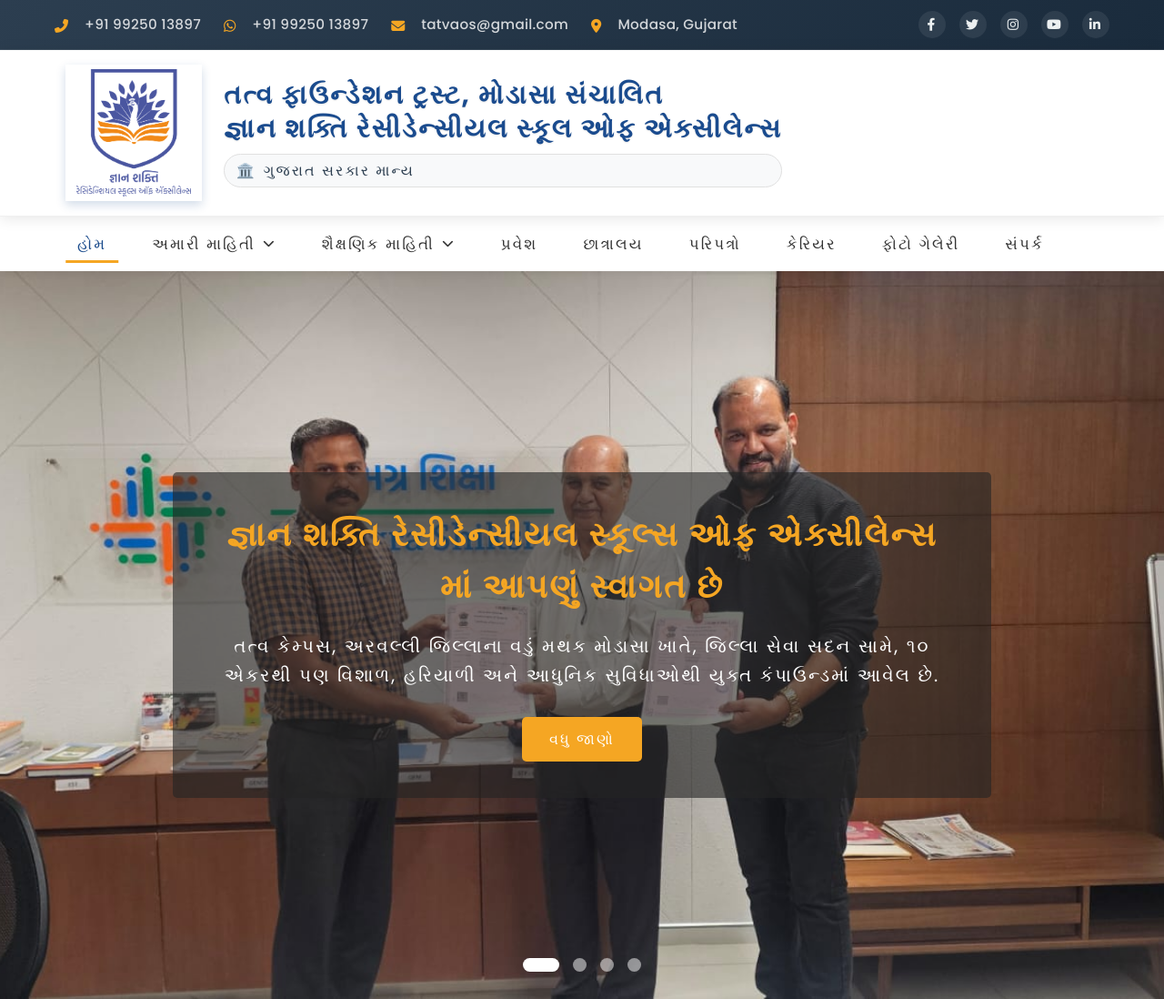
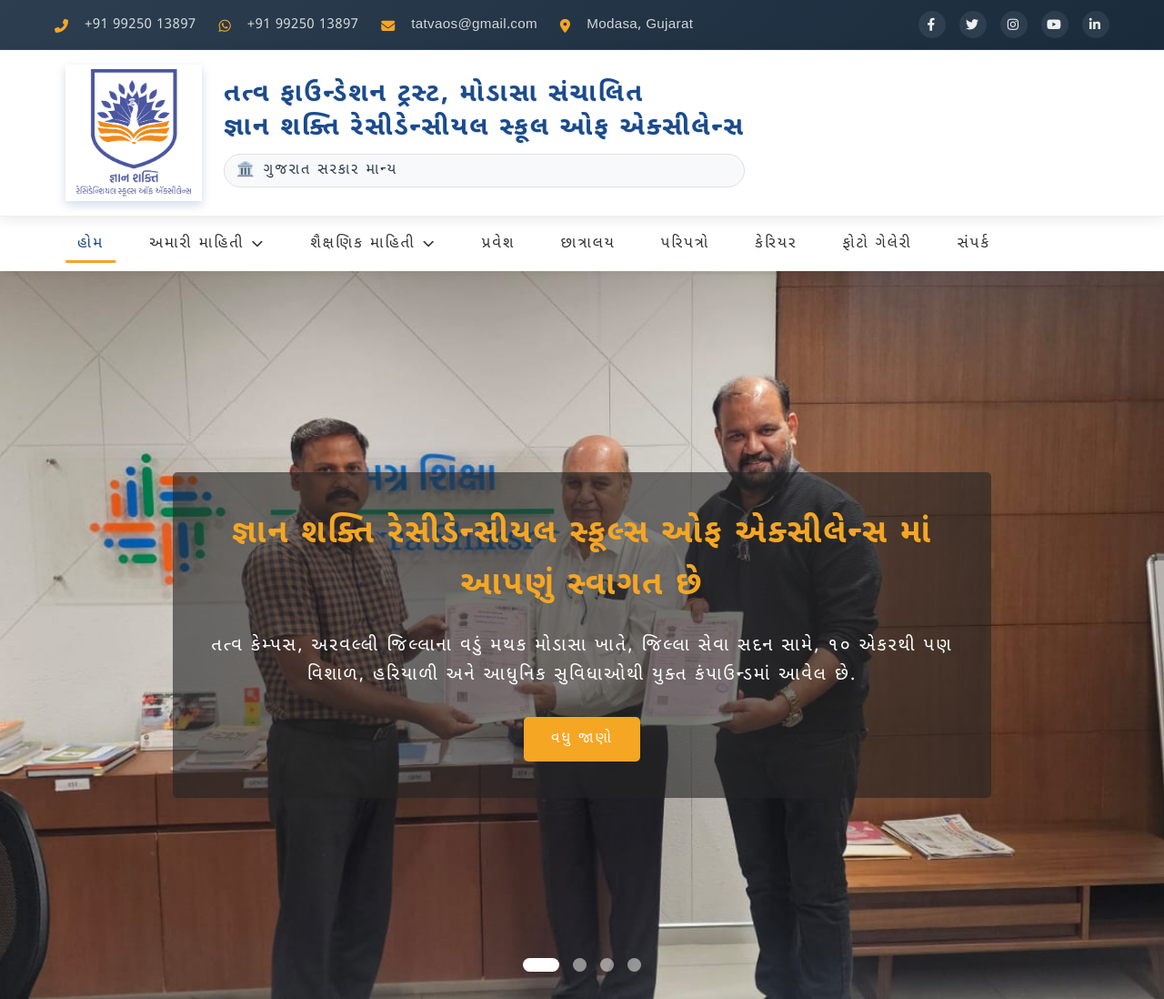
Before and after one commit to amitnvgm/gyanshaktischoolmodasa, a plain HTML site: page index.html in a window 1280 px wide. Shown: the top 1098 px of the page at 91% size. Drawn offline with Linux system fonts and the light colour scheme.

Commit message:
font changed

```diff
--- a/index.html
+++ b/index.html
@@ -8,7 +8,7 @@
     <link rel="stylesheet" href="https://cdnjs.cloudflare.com/ajax/libs/font-awesome/6.4.0/css/all.min.css">
     <link rel="preconnect" href="https://fonts.googleapis.com">
     <link rel="preconnect" href="https://fonts.gstatic.com" crossorigin>
-    <link href="https://fonts.googleapis.com/css2?family=Poppins:wght@300;400;500;600;700&display=swap" rel="stylesheet">
+    <link href="https://fonts.googleapis.com/css2?family=Noto+Sans+Gujarati:wght@100..900&display=swap" rel="stylesheet">
     <link rel="stylesheet" href="styles.css">
 </head>
 <body>
--- a/styles.css
+++ b/styles.css
@@ -24,19 +24,31 @@
 
 /* Apply Poppins to entire website */
 * {
-    font-family: 'Poppins', 'Shruti', sans-serif;
+    font-family: "Noto Sans Gujarati", sans-serif;
+  font-optical-sizing: auto;
+
+  font-style: normal;
+  font-variation-settings:
+    "wdth" 100;
 }
 
 
   /* For specific elements that might need different weights */
   body {
-    font-family: 'Poppins', 'Shruti', sans-serif;
-    font-weight: 400; /* Regular weight */
+    font-family: "Noto Sans Gujarati", sans-serif;
+    font-optical-sizing: auto;
+   font-style: normal;
+    font-variation-settings:
+    "wdth" 100;
   }
 
   h1, h2, h3, h4, h5, h6 {
-    font-family: 'Poppins', 'Shruti', sans-serif;
-    font-weight: 600; /* Semi-bold for headings */
+    font-family: "Noto Sans Gujarati", sans-serif;
+    font-optical-sizing: auto;
+
+    font-style: normal;
+    font-variation-settings:
+      "wdth" 100;
   }
 
   strong, b {
@@ -57,7 +69,7 @@
 
 
 body {
-    font-family: 'Poppins', 'Shruti', sans-serif;
+    font-family: "Noto Sans Gujarati", sans-serif;
     line-height: 1.6;
     color: var(--dark-color);
     overflow-x: hidden;
@@ -80,7 +92,7 @@ body {
     color: #ffffff;
     padding: 12px 0;
     font-size: 14px;
-    font-family: 'Poppins', 'Shruti', sans-serif;
+    font-family: "Noto Sans Gujarati", sans-serif;
     position: relative;
     z-index: 100;
     border-bottom: 1px solid rgba(255, 255, 255, 0.1);
@@ -206,7 +218,7 @@ body {
     position: sticky;
     top: 0;
     z-index: 1000;
-    font-family: 'Poppins', 'Shruti', 'Sans-Serif';
+    font-family: "Noto Sans Gujarati", sans-serif;
     padding: 1rem 0;
     border-bottom: 1px solid #f0f0f0;
 }
@@ -333,7 +345,7 @@ body {
     box-shadow: 0 2px 10px rgba(0, 0, 0, 0.05);
     position: relative;
     z-index: 999;
-    font-family: 'Poppins', 'Shruti', sans-serif;
+    font-family: "Noto Sans Gujarati", sans-serif;
 }
 
 .nav-container {
@@ -700,7 +712,7 @@ body {
     background: linear-gradient(135deg, #1a4b8e 0%, #0d2b5e 100%);
     color: white;
     padding: 10px 0;
-    font-family: 'Poppins', 'Shruti', sans-serif;
+    font-family: "Noto Sans Gujarati", sans-serif;
     position: relative;
     overflow: hidden;
     box-shadow: 0 2px 10px rgba(0, 0, 0, 0.1);
@@ -1300,7 +1312,7 @@ body {
 
     background-color: var(--tatva-light-bg);
     padding: 4rem 0;
-    font-family: 'Poppins', 'Shruti', sans-serif;
+    font-family: "Noto Sans Gujarati", sans-serif;
 }
 
 .tatva-section-container {
@@ -1998,7 +2010,7 @@ blockquote {
     line-height: 0;
     margin-bottom: 1.5rem;
     opacity: 0.2;
-    font-family: 'Poppins', 'Shruti', sans-serif;
+    font-family: "Noto Sans Gujarati", sans-serif;
     position: absolute;
     top: -1rem;
     left: -1.5rem;
@@ -2652,7 +2664,7 @@ blockquote {
     background: linear-gradient(135deg, #2c3e50 0%, #1a2b3c 100%);
     color: #fff;
     padding: 3rem 0 0;
-    font-family: 'Poppins', 'Shruti', sans-serif;
+    font-family: "Noto Sans Gujarati", sans-serif;
 }
 
 .footer-container {
```
